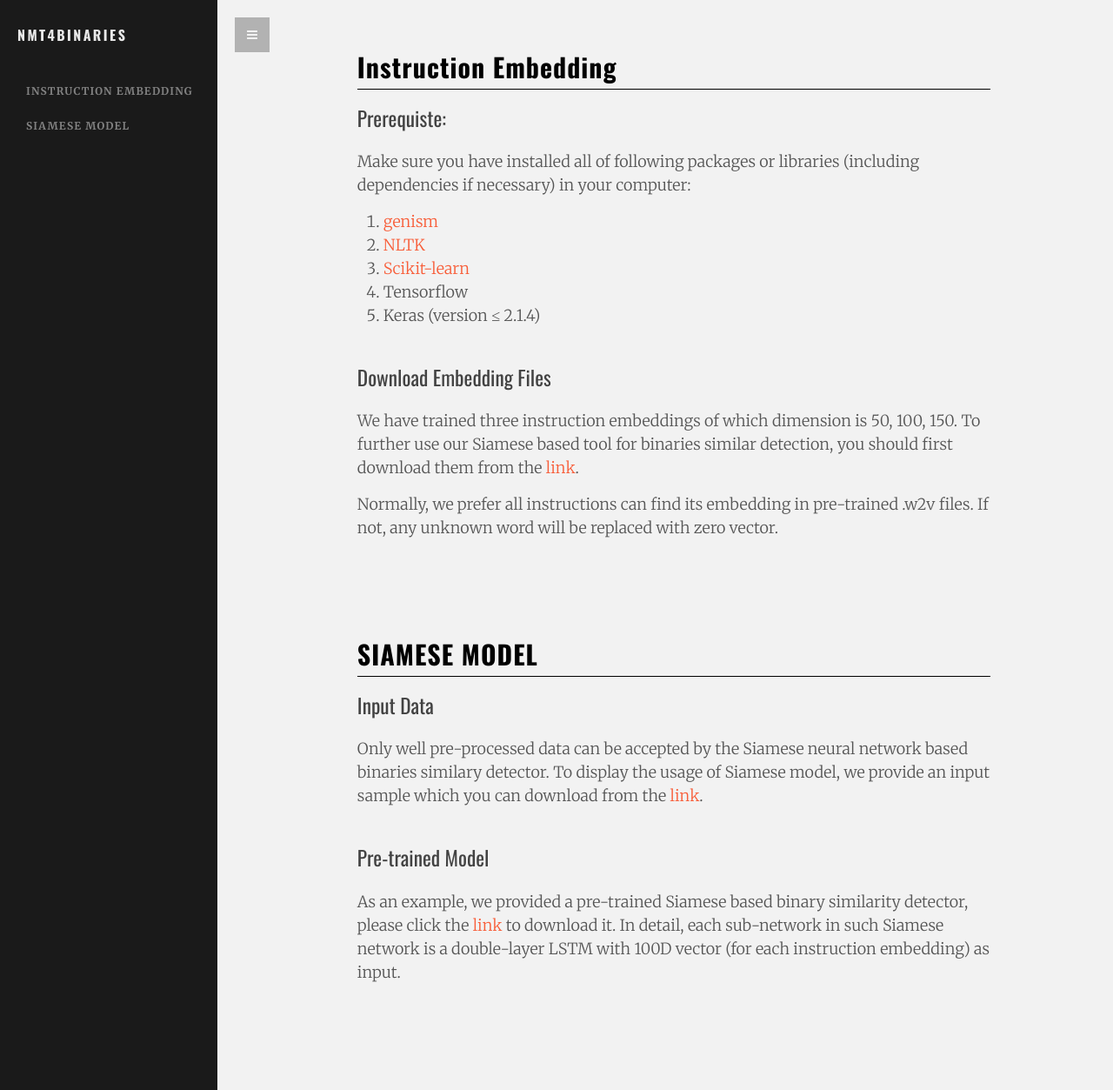
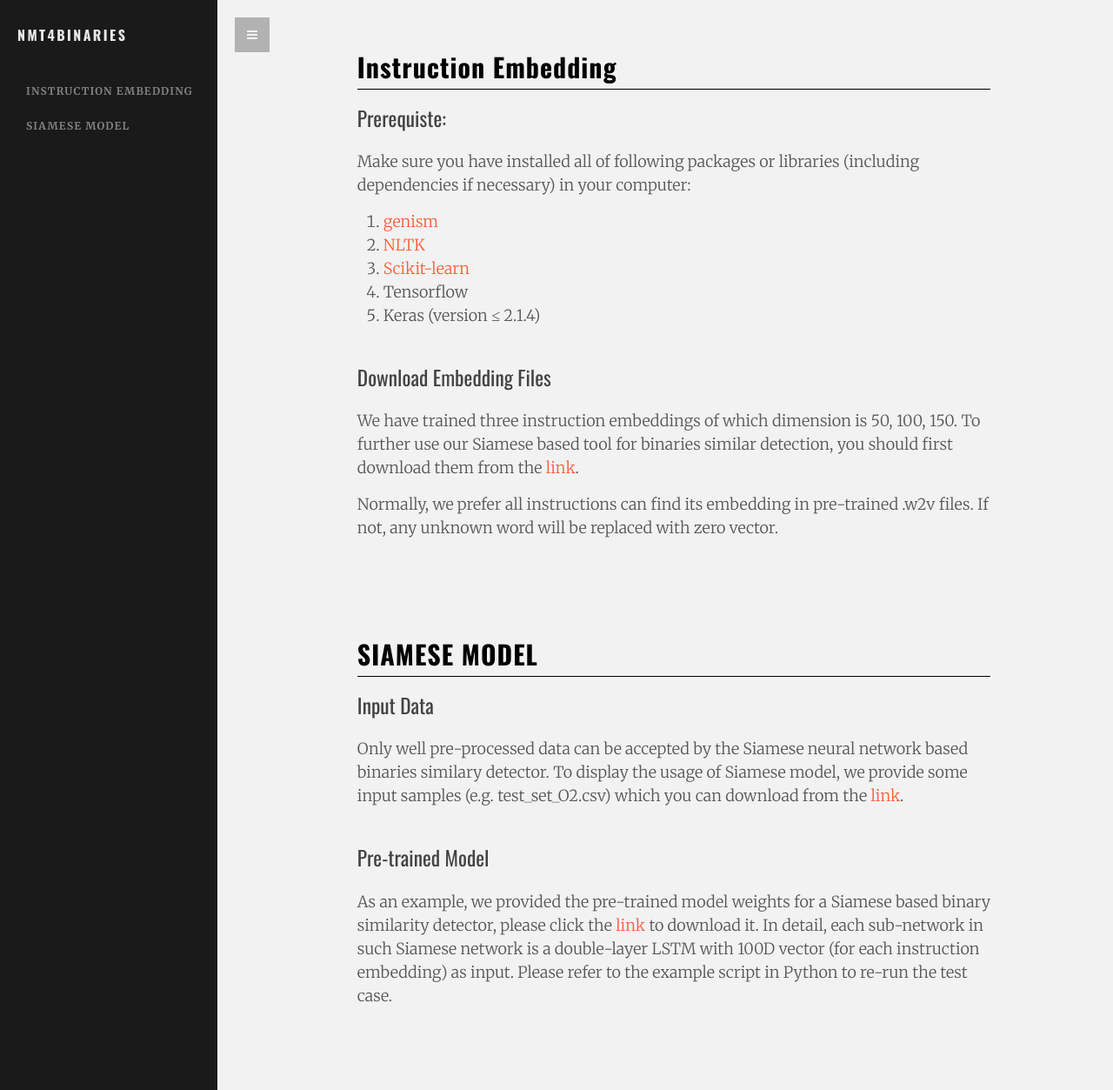
Before and after one commit to nmt4binaries/nmt4binaries.github.io, a Jekyll site: the page built from index.html, in a window 1280 px wide and 1253 px high. Shown: the whole window at 87% size. Built offline with Jekyll 4.4.1, drawn with Linux system fonts in a browser that asks for light colours.

Commit message:
Update index.html

```diff
--- a/index.html
+++ b/index.html
@@ -65,12 +65,12 @@ sections:
 
         <h3>Input Data</h3>
         <p>Only well pre-processed data can be accepted by the Siamese neural network based binaries similary detector.
-          To display the usage of Siamese model, we provide an input sample which you can download from the <a href="https://nmt4binaries.github.io/download/">link</a>.
+          To display the usage of Siamese model, we provide some input samples (e.g. test_set_O2.csv) which you can download from the <a href="https://github.com/nmt4binaries/nmt4binaries.github.io/tree/master/download/">link</a>.
         </p>
 
       <h3>Pre-trained Model</h3>
-      <p>As an example, we provided a pre-trained Siamese based binary similarity detector, please click the <a href="https://nmt4binaries.github.io/download/">link</a> to download it.
-        In detail, each sub-network in such Siamese network is a double-layer LSTM with 100D vector (for each instruction embedding) as input.
+      <p>As an example, we provided the pre-trained model weights for a Siamese based binary similarity detector, please click the <a href="https://github.com/nmt4binaries/nmt4binaries.github.io/tree/master/download/">link</a> to download it.
+        In detail, each sub-network in such Siamese network is a double-layer LSTM with 100D vector (for each instruction embedding) as input. Please refer to the example script in Python to re-run the test case.
 
       </p>
 
```
